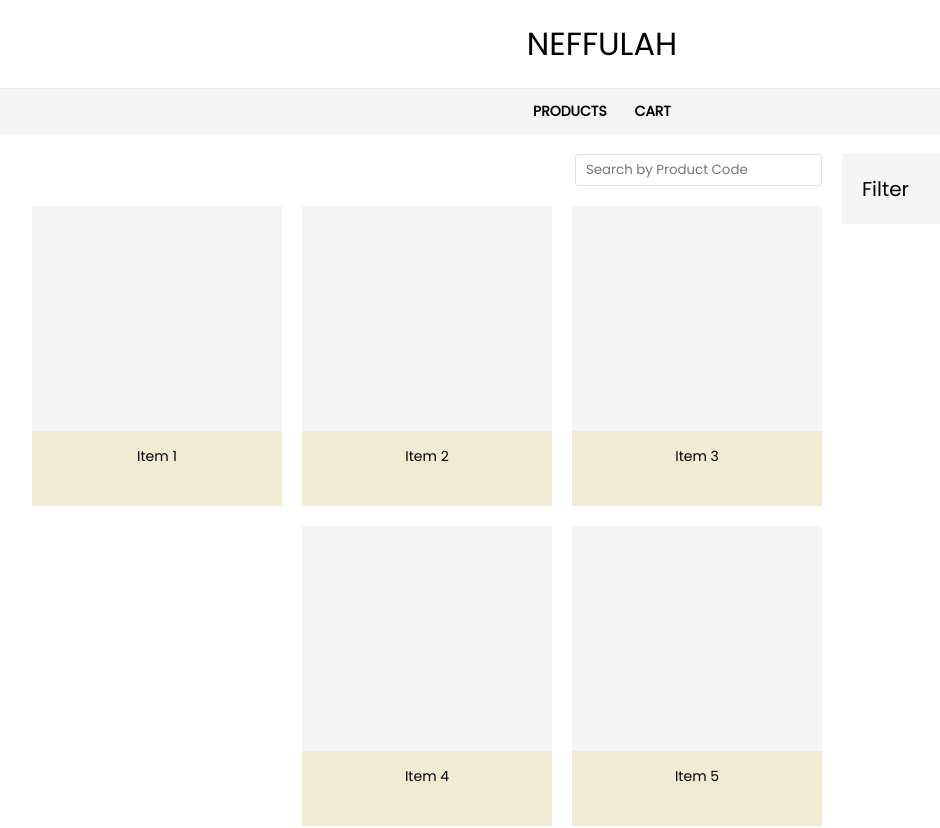
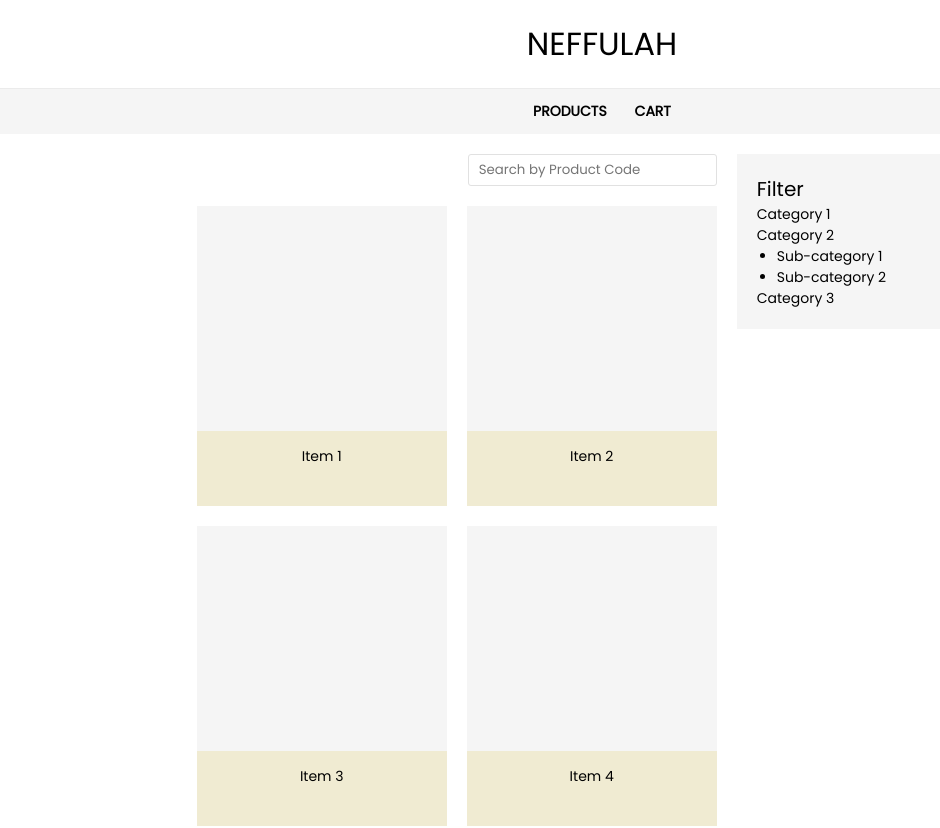
Before and after one commit to fedorum/Neffulah, a React (Vite) app: page / in a window 1280 px wide. Shown: the top 828 px of the page, without its empty margins (38-978 px from the left). Built offline with nearby package versions, Linux system fonts and the light colour scheme.

Commit message:
Fixed product page alignment and resizing

```diff
--- a/src/App.css
+++ b/src/App.css
@@ -1,16 +1,27 @@
+/* UNIVERSAL SETTINGS */
+
 body {
+    min-width: 507px;
     min-height: 100vh;
     margin: 0;
     display: flex;
     flex-direction: column;
     font-family: "Poppins";
-    /* color: white; */
 }
 
 p {
     margin: 0;
     font-size: 14px;
 }
+
+ul {
+    margin-top: 0;
+    margin-bottom: 0;
+    padding-left: 20px;
+    font-size: 14px;
+}
+
+/* HEADER */
 
 #headerDiv {
     margin: 20px;
@@ -22,6 +33,8 @@ p {
     margin: 0;
     font-size: 32px;
 }
+
+/* NAVIGATION BAR */
 
 #navigationDiv {
     padding: 12px;
@@ -39,6 +52,8 @@ p {
     font-weight: bold;
 }
 
+/* PRODUCTS PAGE */
+
 #productsDiv {
     margin: 20px;
     display: flex;
@@ -46,10 +61,14 @@ p {
     flex: 1;
 }
 
+/* LEFT SIDE OF PRODUCTS PAGE */
+
 .leftColumn {
-    width: 70%;
+    width: 60%;
     margin-right: 20px;
 }
+
+/* SEARCH BAR */
 
 #searchDiv {
     margin-bottom: 20px;
@@ -58,29 +77,47 @@ p {
 }
 
 #searchInput {
-    width: 225px;
+    width: 227px;
     padding: 5px 10px;
     font-family: "Poppins";
     border: 1px solid rgb(225, 225, 225);
     border-radius: 3px;
 }
 
+/* GRID TO DISPLAY PRODUCTS */
+
+:root {
+    --card-w: 250px;
+    --card-h: 300px;
+    --gap: 20px;
+}
+
 #gridDiv {
-    max-width: 790px;
-    /* margin-left: auto; */
+    width: calc(3 * var(--card-w) + 2 * var(--gap));
     display: flex;
     flex-direction: row;
     flex-wrap: wrap;
-    gap: 20px;
+    gap: var(--gap);
     float: right;
-    justify-content: flex-end;
 }
 
 .cardDiv {
-    width: 250px;
-    height: 300px;
+    width: var(--card-w);
+    height: var(--card-h);
     display: flex;
     flex-direction: column;
+}
+
+@media (max-width: 1370px) {
+    #gridDiv {
+        width: calc(2 * var(--card-w) + 1 * var(--gap));
+    }
+}
+
+@media (max-width: 940px) {
+    #gridDiv {
+        width: calc(1 * var(--card-w));
+    }
 }
 
 .imageDiv {
@@ -95,15 +132,19 @@ p {
     background-color: rgb(240, 235, 210);
 }
 
+/* RIGHT SIDE OF PRODUCTS PAGE */
+
 .rightColumn {
-    width: 30%;
+    width: 38%;
     margin-right: 20px;
 }
 
+/* FILTER COLUMN */
+
 #filterDiv {
-    width: 300px;
+    width: 250px;
+    min-width: 158px;
     max-width: calc(100% - 20px);
-    /* height: 313px; */
     padding: 20px;
     background-color: rgb(245, 245, 245);
 }
@@ -111,6 +152,8 @@ p {
 #filter {
     font-size: 20px;
 }
+
+/* PAGE FOOTER */
 
 #footerDiv {
     padding: 20px;
--- a/src/components/Filter.tsx
+++ b/src/components/Filter.tsx
@@ -4,6 +4,14 @@ function Search() {
     return (
         <div id='filterDiv'>
             <p id='filter'>Filter</p>
+            <p>Category 1</p>
+            <p>Category 2</p>
+            <ul id='filterList'>
+                {/* retrieve number of 'categories' from user */}
+                <li>Sub-category 1</li>
+                <li>Sub-category 2</li>
+            </ul>
+            <p>Category 3</p>
         </div>
     );
 }
```
